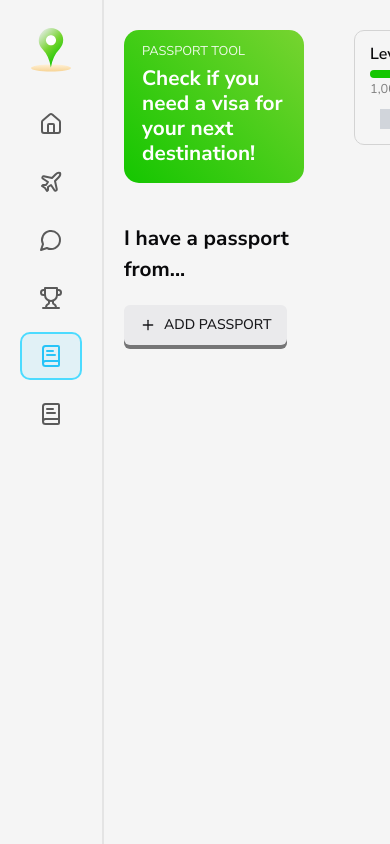
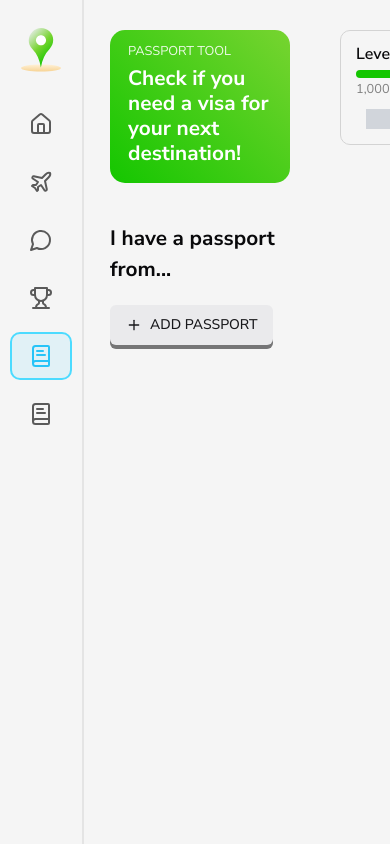
Before and after one commit to C01-Project-LADA/ladaland, a Next.js app in the folder client/: page /passport-tool in a window 390 px wide. Shown: the top 844 px of the page. Built offline with nearby package versions, Linux system fonts and the light colour scheme; what i18n-iso-countries would draw is missing.

Commit message:
chore: Correct navigation sidebar behavior

```diff
--- a/client/src/components/SideNavigation.tsx
+++ b/client/src/components/SideNavigation.tsx
@@ -22,6 +22,9 @@ export default function SideNavigation() {
   console.log(pathname);
 
   return (
+    <>
+      <div className={styles.container_placeholder} />
+
       <nav className={styles.container}>
         <Link href="/home">
           <p className={styles.logo_text}>lada land</p>
@@ -45,5 +48,6 @@ export default function SideNavigation() {
           ))}
         </ul>
       </nav>
+    </>
   );
 }
--- a/client/src/styles/SideNavigation.module.css
+++ b/client/src/styles/SideNavigation.module.css
@@ -1,8 +1,14 @@
 .container {
+  position: fixed;
   width: 270px;
   height: 100vh;
   padding: 25px 20px;
   border-right: 2px solid rgb(228, 228, 228);
+}
+
+.container_placeholder {
+  min-width: 270px;
+  height: 100vh;
 }
 
 .logo_image {
@@ -53,6 +59,11 @@
     flex-direction: column;
     align-items: center;
     width: fit-content;
+    padding-left: 10px;
+    padding-right: 10px;
+  }
+  .container_placeholder {
+    min-width: 90px;
   }
 
   .logo_image {
```
Lines whose indentation alone changed are shown as unchanged.
